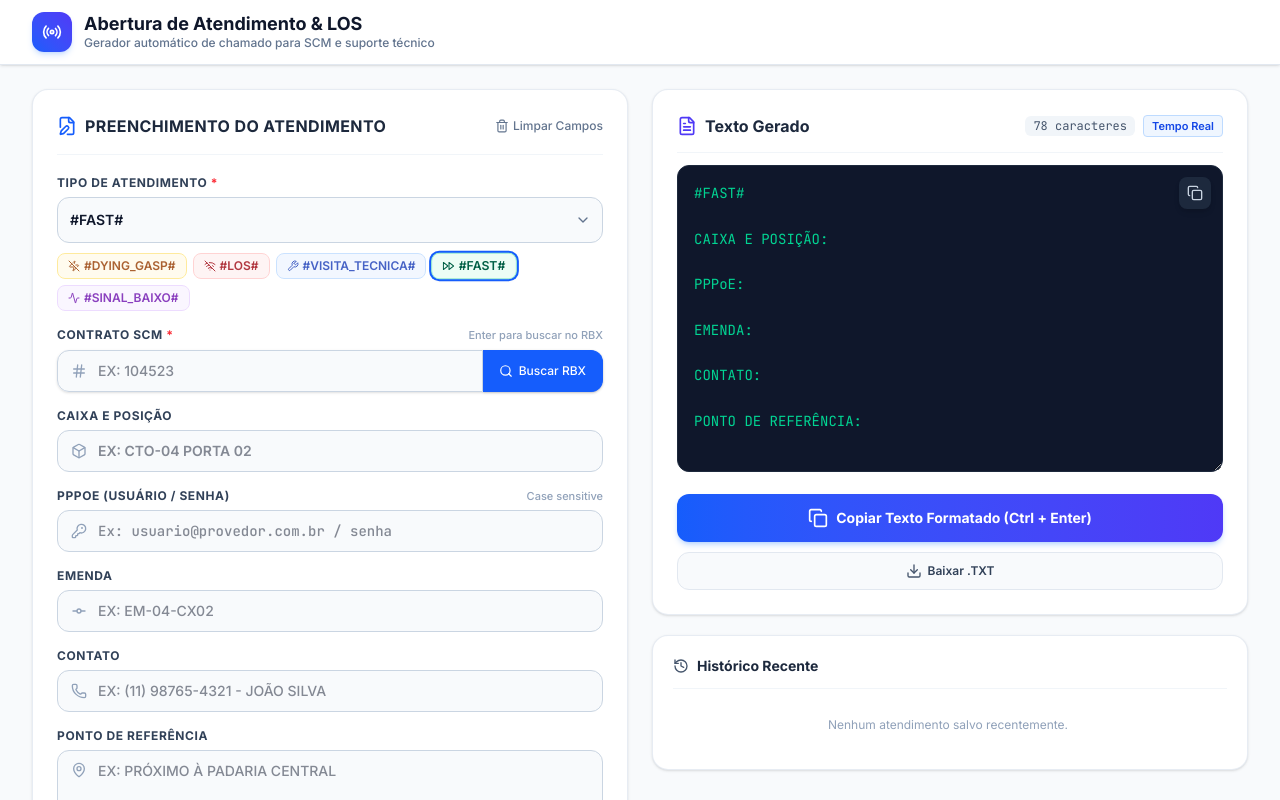
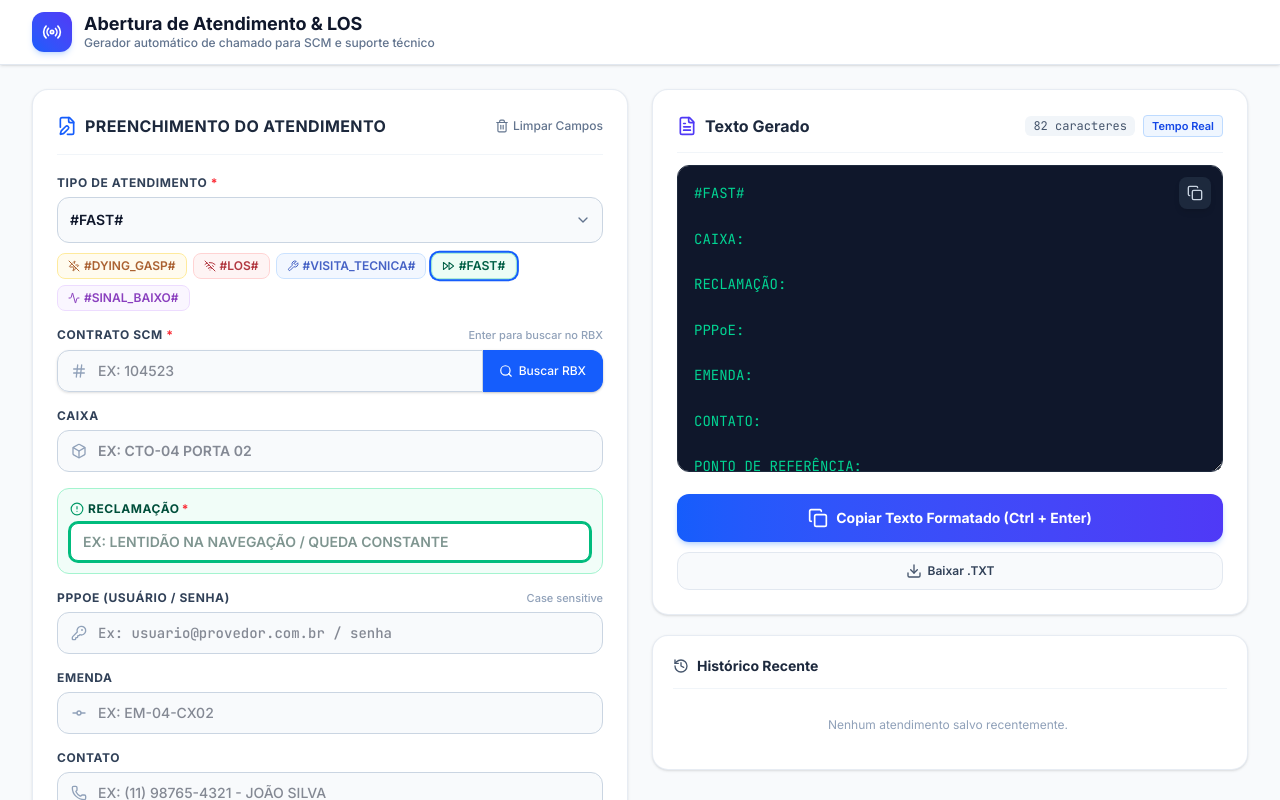
Before and after one commit to mhre1s/abertura-atendimentos, a React (Vite) app: page / in a window 1280 px wide. Both pictures are taken after a click on the button "#FAST#". Shown: the top 800 px of the page. Built offline with nearby package versions, Linux system fonts and the light colour scheme.

Commit message:
feat: alterar label para Caixa e adicionar campo Reclamacao para a opcao FAST

```diff
--- a/src/App.jsx
+++ b/src/App.jsx
@@ -12,6 +12,7 @@ export default function App() {
     tipo: '#LOS#',
     contrato: '',
     caixaPosicao: '',
+    reclamacao: '',
     sinal: '',
     pppoe: '',
     emenda: '',
@@ -55,6 +56,7 @@ export default function App() {
       tipo: '#LOS#',
       contrato: '',
       caixaPosicao: '',
+      reclamacao: '',
       sinal: '',
       pppoe: '',
       emenda: '',
@@ -65,10 +67,12 @@ export default function App() {
   };
 
   // Texto formatado gerado em tempo real
-  // Quando for #SINAL_BAIXO#, adiciona a linha SINAL: logo após CAIXA E POSIÇÃO
+  // Quando for #FAST#, adiciona a linha RECLAMAÇÃO: logo após CAIXA:
+  // Quando for #SINAL_BAIXO#, adiciona a linha SINAL: logo após CAIXA:
   const generatedText = useMemo(() => {
     const tipo = (formData.tipo || '#LOS#').toUpperCase();
     const caixaPosicao = formData.caixaPosicao.trim().toUpperCase();
+    const reclamacao = (formData.reclamacao || '').trim().toUpperCase();
     const sinal = (formData.sinal || '').trim().toUpperCase();
     const pppoe = formData.pppoe.trim(); // Mantém original
     const emenda = formData.emenda.trim().toUpperCase();
@@ -77,10 +81,12 @@ export default function App() {
 
     const linhas = [
       `${tipo}`,
-      `CAIXA E POSIÇÃO: ${caixaPosicao}`
+      `CAIXA: ${caixaPosicao}`
     ];
 
-    if (tipo === '#SINAL_BAIXO#') {
+    if (tipo === '#FAST#') {
+      linhas.push(`RECLAMAÇÃO: ${reclamacao}`);
+    } else if (tipo === '#SINAL_BAIXO#') {
       linhas.push(`SINAL: ${sinal}`);
     }
 
@@ -106,6 +112,7 @@ export default function App() {
       tipo: formData.tipo.toUpperCase(),
       contrato: formData.contrato.trim().toUpperCase(),
       caixaPosicao: formData.caixaPosicao.trim().toUpperCase(),
+      reclamacao: (formData.reclamacao || '').trim().toUpperCase(),
       sinal: (formData.sinal || '').trim().toUpperCase(),
       pppoe: formData.pppoe.trim(),
       emenda: formData.emenda.trim().toUpperCase(),
@@ -210,6 +217,7 @@ export default function App() {
       tipo: item.tipo,
       contrato: item.contrato,
       caixaPosicao: item.caixaPosicao || '',
+      reclamacao: item.reclamacao || '',
       sinal: item.sinal || '',
       pppoe: item.pppoe || '',
       emenda: item.emenda || '',
--- a/src/components/AtendimentoForm.jsx
+++ b/src/components/AtendimentoForm.jsx
@@ -17,7 +17,8 @@ import {
   Phone,
   MapPin,
   Bookmark,
-  Sparkles
+  Sparkles,
+  AlertCircle
 } from 'lucide-react';
 
 const TIPOS_ATENDIMENTO = [
@@ -157,10 +158,10 @@ export default function AtendimentoForm({
           </div>
         </div>
 
-        {/* 3. Caixa e Posição (MAIÚSCULO) */}
+        {/* 3. Caixa (MAIÚSCULO) */}
         <div>
           <label htmlFor="caixaPosicao" className="block text-xs font-bold uppercase tracking-wider text-slate-700 mb-1.5">
-            Caixa e Posição
+            Caixa
           </label>
           <div className="relative">
             <div className="absolute inset-y-0 left-0 pl-3.5 flex items-center pointer-events-none text-slate-400">
@@ -178,7 +179,29 @@ export default function AtendimentoForm({
           </div>
         </div>
 
-        {/* 3.1 Input de SINAL (Aparece quando #SINAL_BAIXO# for selecionado) */}
+        {/* 3.1 Input de RECLAMAÇÃO (Aparece quando #FAST# for selecionado) */}
+        {formData.tipo === '#FAST#' && (
+          <div className="p-3 bg-emerald-50/70 border border-emerald-200 rounded-xl space-y-1.5 transition-all">
+            <label htmlFor="reclamacao" className="block text-xs font-bold uppercase tracking-wider text-emerald-900 flex items-center">
+              <AlertCircle className="w-3.5 h-3.5 mr-1 text-emerald-600" />
+              Reclamação <span className="text-red-500 ml-0.5">*</span>
+            </label>
+            <div className="relative">
+              <input
+                type="text"
+                id="reclamacao"
+                name="reclamacao"
+                value={formData.reclamacao || ''}
+                onChange={(e) => onChange('reclamacao', e.target.value)}
+                placeholder="Ex: LENTIDÃO NA NAVEGAÇÃO / QUEDA CONSTANTE"
+                className="w-full px-3 py-2 bg-white border border-emerald-300 text-emerald-950 text-sm font-semibold rounded-lg focus:ring-2 focus:ring-emerald-500 focus:border-emerald-500 transition-all uppercase outline-none"
+                autoFocus
+              />
+            </div>
+          </div>
+        )}
+
+        {/* 3.2 Input de SINAL (Aparece quando #SINAL_BAIXO# for selecionado) */}
         {formData.tipo === '#SINAL_BAIXO#' && (
           <div className="p-3 bg-purple-50/70 border border-purple-200 rounded-xl space-y-1.5 transition-all">
             <label htmlFor="sinal" className="block text-xs font-bold uppercase tracking-wider text-purple-900 flex items-center">
```
